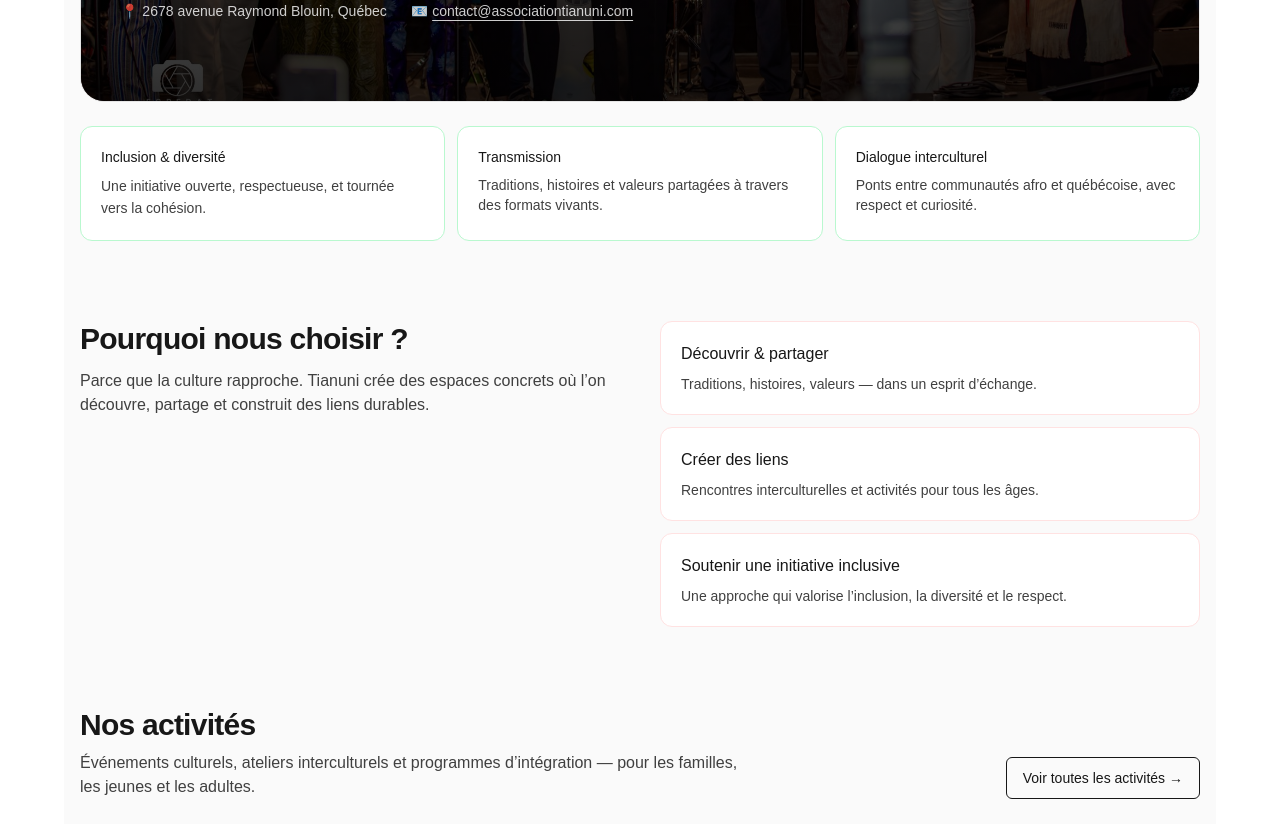
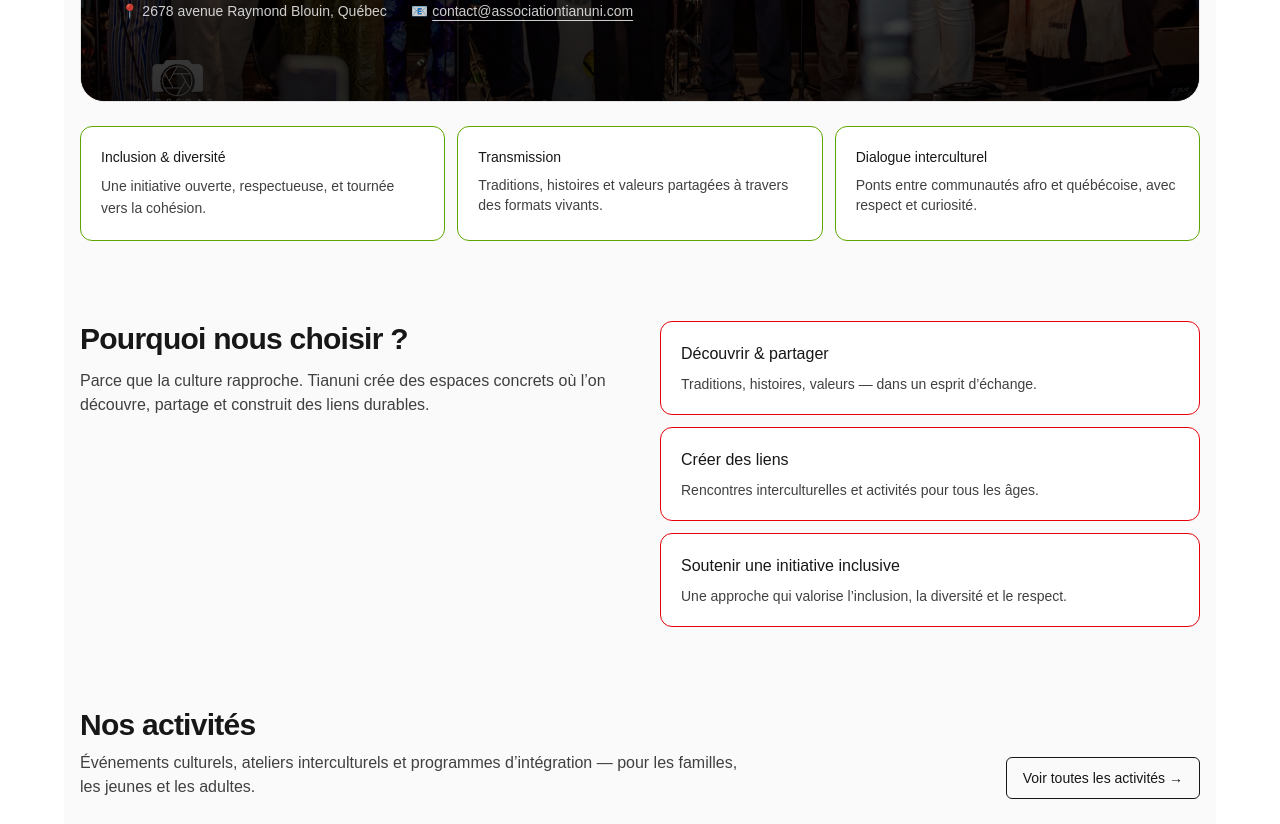
Before and after one commit to Hazichomwarr/tianuni, a Next.js app: page / in a window 1280 px wide. Shown: the part 620-1444 px from the top of the page. Built offline with nearby package versions, Linux system fonts and the light colour scheme.

Commit message:
refactor(ui): Change mission pillars border color to lime-600 and red-600

```diff
--- a/app/components/Hero.tsx
+++ b/app/components/Hero.tsx
@@ -207,20 +207,20 @@ export default function Hero() {
 
       {/* “Proof” cards under hero (still clean, but now festive overall) */}
       <div className="mt-6 grid gap-3 md:grid-cols-3">
-        <div className="rounded-xl border border-green-200 bg-white p-5">
+        <div className="rounded-xl border border-lime-600 bg-white p-5">
           <div className="text-sm font-medium">Inclusion & diversité</div>
           <p className="mt-2 text-sm text-neutral-700 leading-relaxed">
             Une initiative ouverte, respectueuse, et tournée vers la cohésion.
           </p>
         </div>
-        <div className="rounded-xl border border-green-200 bg-white p-5">
+        <div className="rounded-xl border border-lime-600 bg-white p-5">
           <div className="text-sm font-medium">Transmission</div>
           <p className="mt-2 text-sm text-neutral-700">
             Traditions, histoires et valeurs partagées à travers des formats
             vivants.
           </p>
         </div>
-        <div className="rounded-xl border border-green-200 bg-white p-5">
+        <div className="rounded-xl border border-lime-600 bg-white p-5">
           <div className="text-sm font-medium">Dialogue interculturel</div>
           <p className="mt-2 text-sm text-neutral-700">
             Ponts entre communautés afro et québécoise, avec respect et
--- a/app/page.tsx
+++ b/app/page.tsx
@@ -25,19 +25,19 @@ export default function HomePage() {
           </div>
 
           <div className="grid gap-3">
-            <div className="rounded-xl border border-red-100 bg-white p-5">
+            <div className="rounded-xl border border-red-600 bg-white p-5">
               <div className="font-medium">Découvrir & partager</div>
               <p className="mt-2 text-sm text-neutral-700">
                 Traditions, histoires, valeurs — dans un esprit d’échange.
               </p>
             </div>
-            <div className="rounded-xl border border-red-100 bg-white p-5">
+            <div className="rounded-xl border border-red-600 bg-white p-5">
               <div className="font-medium">Créer des liens</div>
               <p className="mt-2 text-sm text-neutral-700">
                 Rencontres interculturelles et activités pour tous les âges.
               </p>
             </div>
-            <div className="rounded-xl border border-red-100 bg-white p-5">
+            <div className="rounded-xl border border-red-600 bg-white p-5">
               <div className="font-medium">
                 Soutenir une initiative inclusive
               </div>
```
